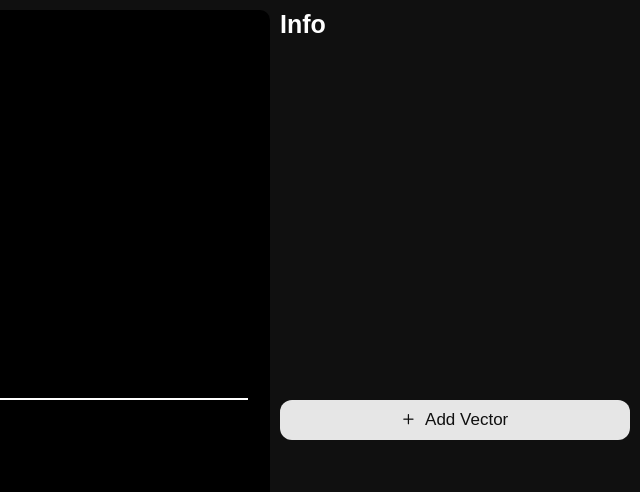
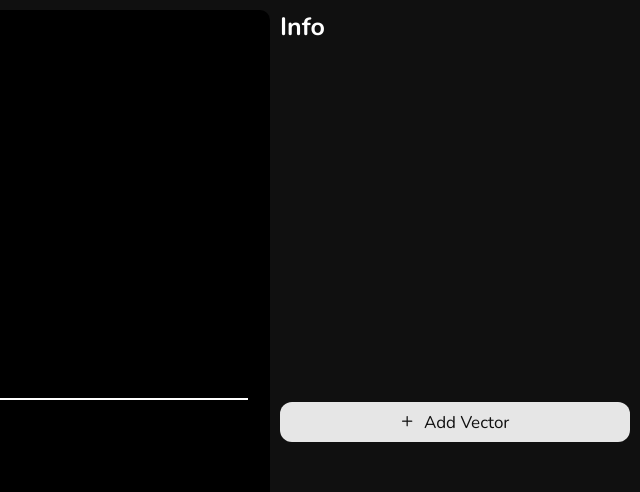
Before and after one commit to Noor-Taquee/vector, a website with bundled scripts: page index.html in a window 1280 px wide. Shown: the top 492 px of the page, 640-1280 px from the left. Built offline with nearby package versions, Linux system fonts and the light colour scheme.

Commit message:
fixed vector selection issue + new Font

```diff
--- a/src/index.css
+++ b/src/index.css
@@ -1,7 +1,8 @@
+@import url('https://fonts.googleapis.com/css2?family=Nunito:ital,wght@0,200..1000;1,200..1000&display=swap');
 
 :root {
-  --primary-header-font: 700 25px sans-serif;
-  --primary-text-font: 400 17px sans-serif;
+  --primary-header-font: 700 25px "Nunito";
+  --primary-text-font: 400 17px "Nunito";
 
   --primary-icon-size: 25px;
   --medium-icon-size: 20px;
@@ -307,6 +308,7 @@ html, body {
 }
 
 .utility-btn {
+  cursor: pointer;
   padding: 5px;
   border: none;
   border-radius: 5px;
@@ -365,6 +367,7 @@ html, body {
   i { font-size: var(--small-icon-size); }
 
   .delete-btn, .selection-div {
+    cursor: pointer;
     padding: 5px;
     border: none;
     border-radius: 6px;
@@ -398,6 +401,7 @@ html, body {
 /*#endregion List */
 
 .action-btn {
+  cursor: pointer;
   height: 40px;
   width: 100%;
   margin: 5px 0;
@@ -420,6 +424,7 @@ html, body {
 */
 
 .inactive {
+  cursor: not-allowed !important;
   touch-action: none !important;
   opacity: 0.5 !important;
 }
--- a/src/vector-list.ts
+++ b/src/vector-list.ts
@@ -19,7 +19,7 @@ const selectAllBtn = createElement("button", {
 }, [ createElement("i", { className: "ph-bold ph-selection-all" }) ]
 );
 selectAllBtn.addEventListener("click", () => {
-  if (!list_section.classList.contains("selection")) return;
+  if (!list_section.classList.contains("selection")) enterSelection();
   area.selectedVectorList = area.vectorList;
   listEl.querySelectorAll<HTMLButtonElement>(".vector-btn").forEach(btn => {
     btn.classList.add("checked");
```
Also changed, not shown: dist/vector-list.js, 1 other file.
